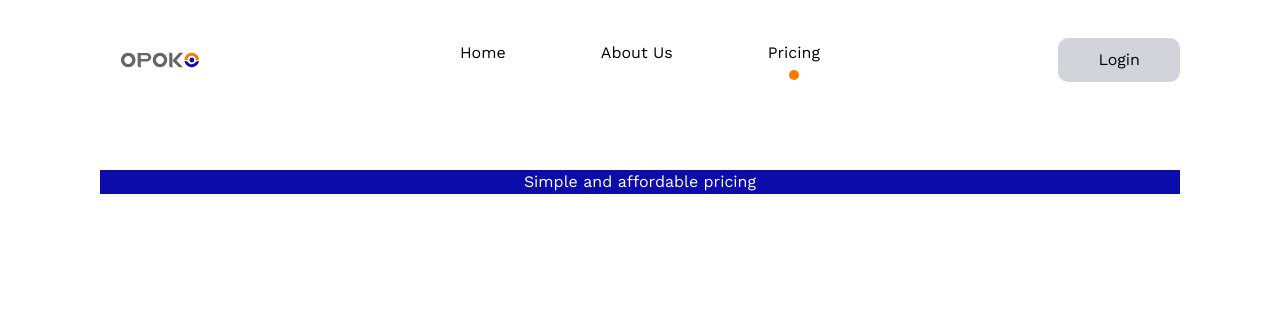
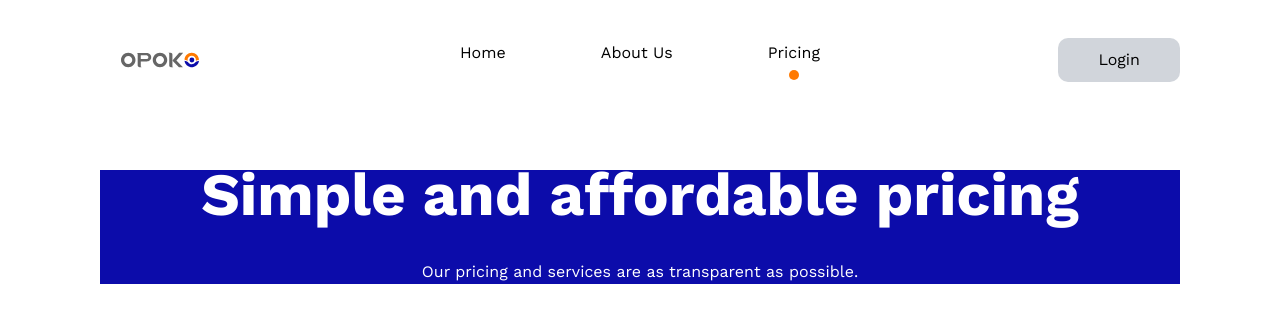
Before and after one commit to Niscolinx/opoko, a React (Vite) app: page /pricing in a window 1280 px wide. Shown: the top 322 px of the page. Built offline with nearby package versions, Linux system fonts and the light colour scheme.

Commit message:
working on about us

```diff
--- a/src/pages/Pricing.tsx
+++ b/src/pages/Pricing.tsx
@@ -79,7 +79,10 @@ function Pricing() {
   return (
     <div className="grid gap-[10rem]">
       <section className="grid gap-16 bg-color-blue text-white justify-items-center">
-        <p>Simple and affordable pricing</p>
+        <p className='text-[6rem] font-extrabold' style={{
+          lineHeight: '5rem'
+        }}>Simple and affordable pricing</p>
+        <p>Our pricing and services are as transparent as possible.</p>
       </section>
     </div>
   );
```
